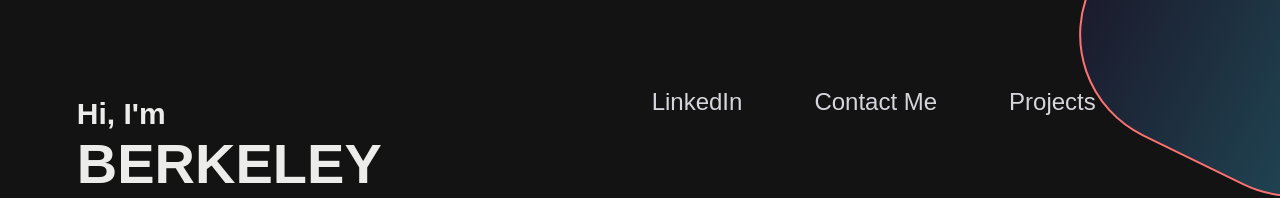
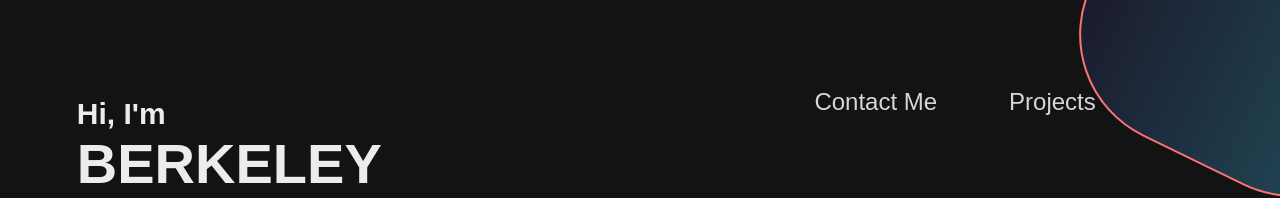
Before and after one commit to BerkeleyPoulsen/BerkeleyPoulsen.github.io, a plain HTML site: page index.html in a window 1280 px wide. Shown: the top 198 px of the page. Drawn offline with nearby package versions, Linux system fonts and the light colour scheme.

Commit message:
Update index.html

```diff
--- a/index.html
+++ b/index.html
@@ -20,7 +20,7 @@
         <div id="links">
             <a>Projects</a>
             <a>Contact Me</a>
-            <a href="https://www.linkedin.com" target="_blank">LinkedIn</a>
+            <!--<a href="https://www.linkedin.com" target="_blank">LinkedIn</a>-->
         </div>
         <div id="title">
             <p id="hi">Hi I'm</p>
```
